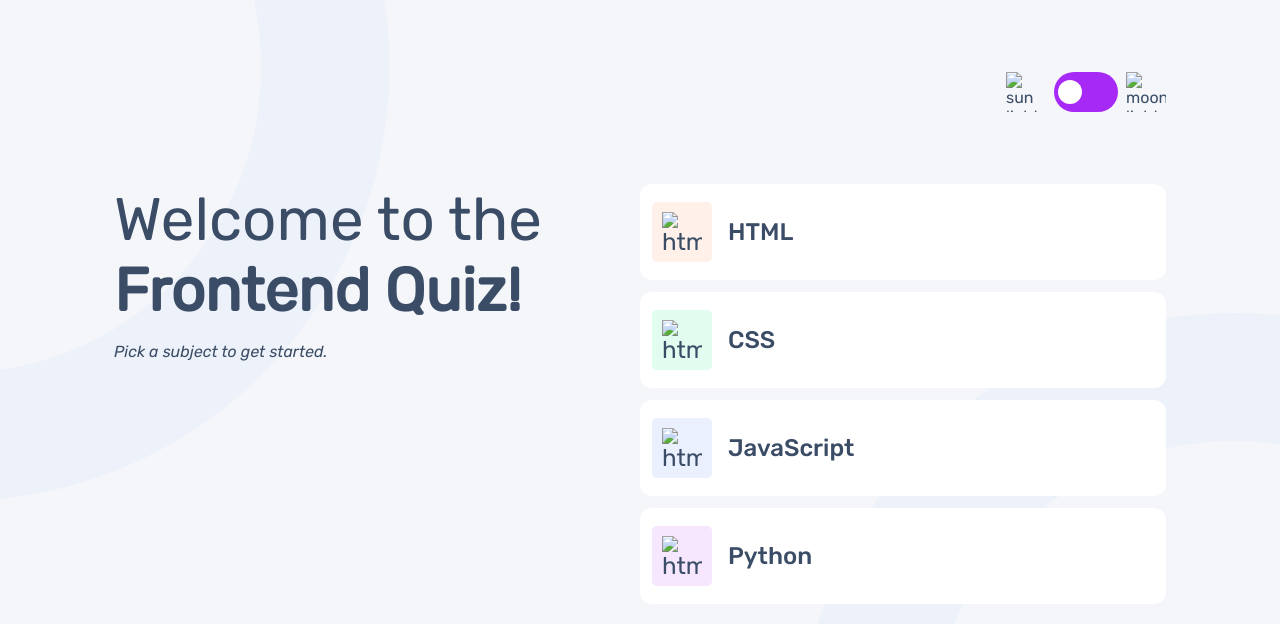
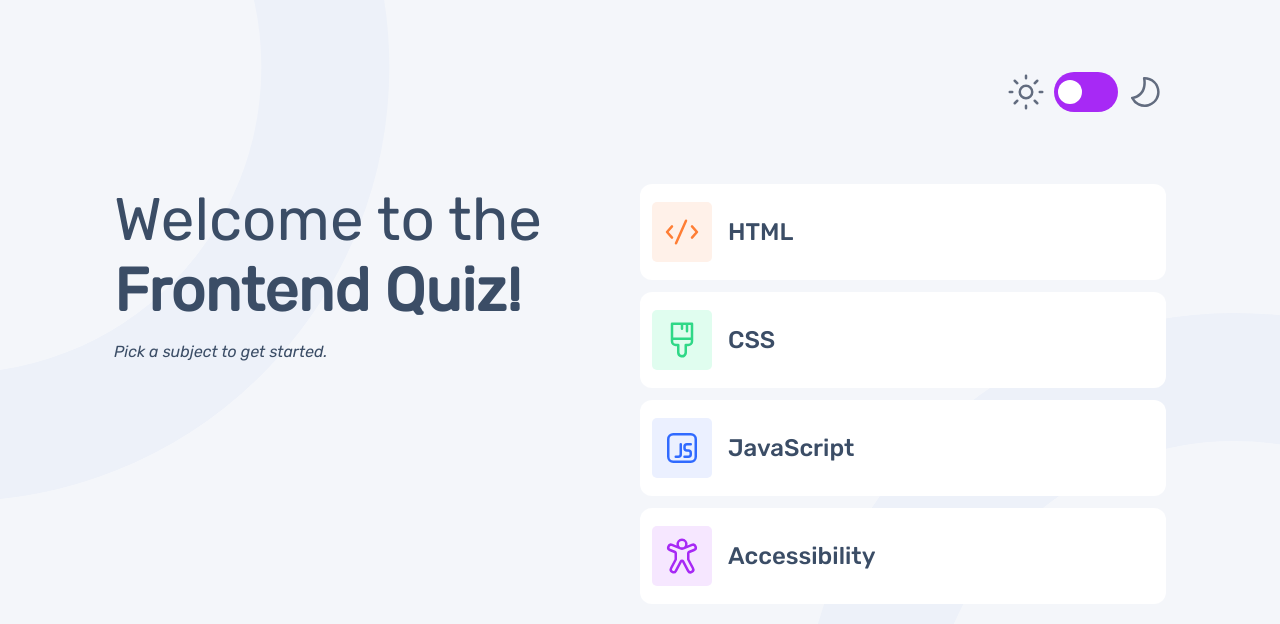
Before and after one commit to BalaMurali219/quiz-site, a plain HTML site: page index.html in a window 1280 px wide. Drawn offline with Linux system fonts and the light colour scheme; files whose address does not match are found by name.

Commit message:
Update index.html

```diff
--- a/index.html
+++ b/index.html
@@ -2,34 +2,52 @@
 <html lang="en">
   <head>
     <meta charset="UTF-8" />
-    <meta name="viewport" content="width=device-width, initial-scale=1.0"/>
-    <link rel="icon" type="image/png" sizes="32x32"
-      href="./assets/images/favicon-32x32.png"/>
+    <meta name="viewport" content="width=device-width, initial-scale=1.0" />
+
+    <link
+      rel="icon"
+      type="image/png"
+      sizes="32x32"
+      href="favicon-32x32.png"
+    />
     <link rel="stylesheet" href="styles.css" />
+    <script defer src="main.js"></script>
 
-    <title>Frontend quiz</title>
+    <title>Frontend Mentor | Frontend quiz app</title>
   </head>
   <body class="x">
     <header>
       <div class="game-details-container hidden">
         <div class="image-wrapper">
-          <img src="starter-code/assets/images/icon-accessibility.svg" alt="accessibility icon" class="game-mode-icon"/>
+          <img
+            src="icon-accessibility.svg"
+            alt="accessibility icon"
+            class="game-mode-icon"
+          />
         </div>
-        <h2 class="game-mode-name">Python</h2>
+        <h2 class="game-mode-name">Accessibility</h2>
       </div>
       <div class="theme-container">
-        <img src="starter-code/assets/images/icon-sun-dark.svg" alt="sun light icon" class="theme-icon" id="sun"/>
+        <img
+          src="icon-sun-dark.svg"
+          alt="sun light icon"
+          class="theme-icon"
+          id="sun"
+        />
         <button id="toggle-button">
           <div id="ball" class="toggle-left"></div>
         </button>
-        <img src="starter-code/assets/images/icon-moon-dark.svg" alt="moon light icon" class="theme-icon" id="moon"/>
+        <img
+          src="icon-moon-dark.svg"
+          alt="moon light icon"
+          class="theme-icon"
+          id="moon"
+        />
       </div>
     </header>
-
-    <!-- <svg xmlns="http://www.w3.org/2000/svg" viewBox="0 0 448 512"><path d="M439.8 200.5c-7.7-30.9-22.3-54.2-53.4-54.2h-40.1v47.4c0 36.8-31.2 67.8-66.8 67.8H172.7c-29.2 0-53.4 25-53.4 54.3v101.8c0 29 25.2 46 53.4 54.3 33.8 9.9 66.3 11.7 106.8 0 26.9-7.8 53.4-23.5 53.4-54.3v-40.7H226.2v-13.6h160.2c31.1 0 42.6-21.7 53.4-54.2 11.2-33.5 10.7-65.7 0-108.6zM286.2 404c11.1 0 20.1 9.1 20.1 20.3 0 11.3-9 20.4-20.1 20.4-11 0-20.1-9.2-20.1-20.4 .1-11.3 9.1-20.3 20.1-20.3zM167.8 248.1h106.8c29.7 0 53.4-24.5 53.4-54.3V91.9c0-29-24.4-50.7-53.4-55.6-35.8-5.9-74.7-5.6-106.8 .1-45.2 8-53.4 24.7-53.4 55.6v40.7h106.9v13.6h-147c-31.1 0-58.3 18.7-66.8 54.2-9.8 40.7-10.2 66.1 0 108.6 7.6 31.6 25.7 54.2 56.8 54.2H101v-48.8c0-35.3 30.5-66.4 66.8-66.4zm-6.7-142.6c-11.1 0-20.1-9.1-20.1-20.3 .1-11.3 9-20.4 20.1-20.4 11 0 20.1 9.2 20.1 20.4s-9 20.3-20.1 20.3z"/></svg> -->
-
     <main>
       <!-- Quiz menu start -->
+
       <section id="menu-container" class="">
         <div class="menu-heading">
           <h1>
@@ -41,15 +59,18 @@
         <div class="buttons-container">
           <button id="html-button" class="menu-button">
             <div class="image-wrapper HTML">
-              <img src="starter-code/assets/images/icon-html.svg" alt="html icon"/>
+              <img
+                src="icon-html.svg"
+                alt="html icon"
+              />
             </div>
             HTML
           </button>
           <button id="css-button" class="menu-button">
             <div class="image-wrapper CSS" id="">
               <img
-                src="starter-code/assets/images/icon-css.svg"
-                alt="html icon"
+                src="icon-css.svg"
+                alt="css icon"
               />
             </div>
             CSS
@@ -57,8 +78,8 @@
           <button id="js-button" class="menu-button">
             <div class="image-wrapper JavaScript" id="">
               <img
-                src="starter-code/assets/images/icon-js.svg"
-                alt="html icon"
+                src="icon-js.svg"
+                alt="javascript icon"
               />
             </div>
             JavaScript
@@ -66,14 +87,15 @@
           <button id="accessibility-button" class="menu-button">
             <div class="image-wrapper Accessibility" id="">
               <img
-                src="starter-code/assets/images/icon-python.svg"
-                alt="html icon"
+                src="icon-accessibility.svg"
+                alt="accessibility icon"
               />
             </div>
-            Python
+            Accessibility
           </button>
         </div>
       </section>
+
       <!-- Quiz menu end -->
 
       <!-- Quiz question start -->
@@ -113,13 +135,14 @@
           </div>
           <p id="error-message" class="hidden">
             <img
-              src="starter-code/assets/images/icon-incorrect.svg"
+              src="icon-incorrect.svg"
               alt="incorrect icon"
             />
             <span>Please select an answer</span>
           </p>
         </div>
       </section>
+
       <!-- Quiz question end -->
 
       <!-- Quiz completed start -->
@@ -130,7 +153,7 @@
             <div class="game-details-container">
               <div class="image-wrapper">
                 <img
-                  src="<!--add an icon -->"
+                  src="icon-accessibility.svg"
                   alt="accessibility icon"
                   class="game-mode-icon"
                 />
@@ -145,8 +168,7 @@
           </button>
         </div>
       </section>
+      <!-- Quiz completed end -->
     </main>
-
-    <script defer src="main.js"></script>
   </body>
 </html>
```
